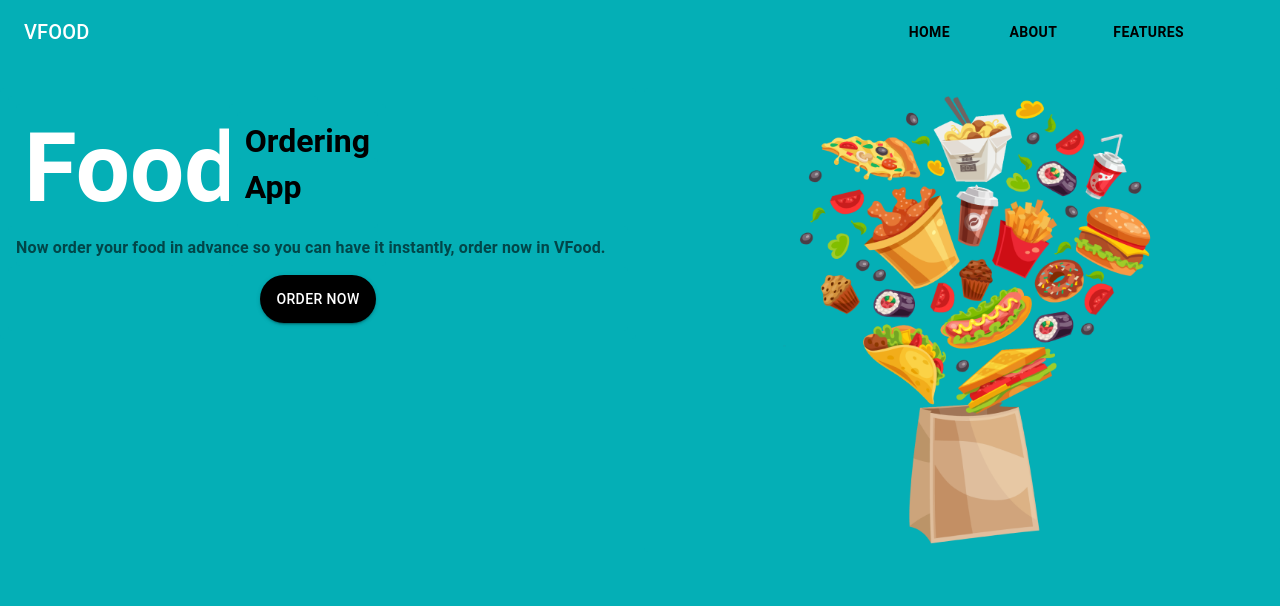
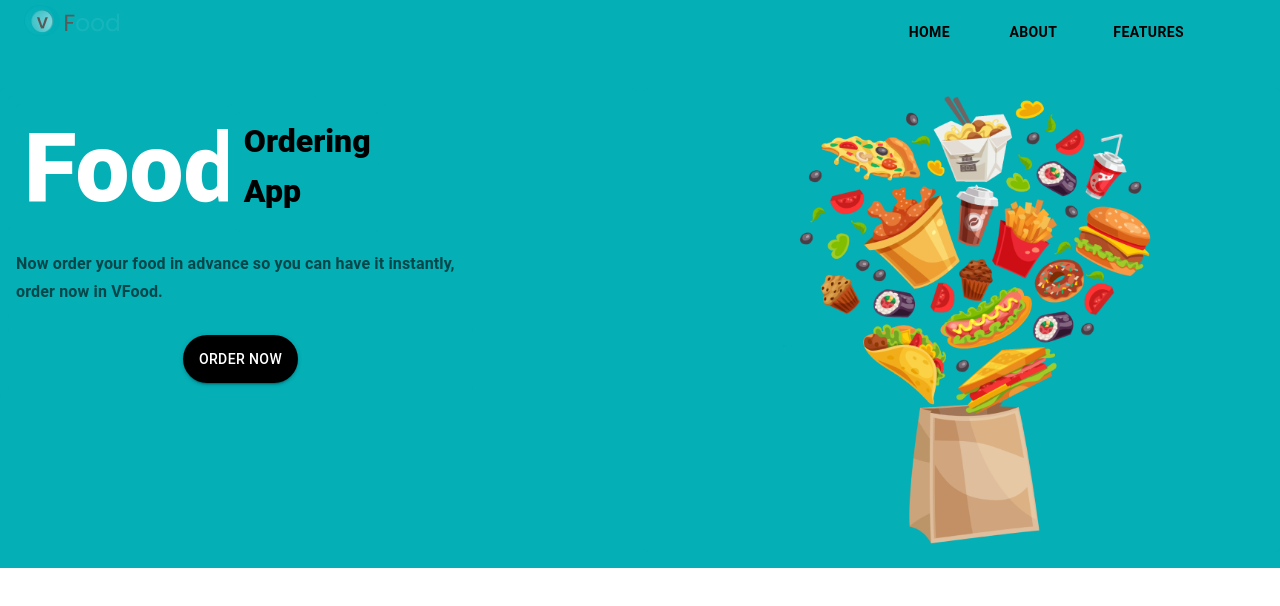
Before and after one commit to Malay-dev/Food-Ordering-System, a React (Create React App) app in the folder client/: page / in a window 1280 px wide. Shown: the top 606 px of the page. Built offline with nearby package versions, Linux system fonts and the light colour scheme.

Commit message:
homepage, restaurant-list page imrpoved

```diff
--- a/client/src/components/home/home/grid-2.jsx
+++ b/client/src/components/home/home/grid-2.jsx
@@ -19,7 +19,7 @@ export default function FullWidthGrid(props) {
           <Item sx={{backgroundColor:"#04AFB6",boxShadow:"none"}}>{props.one}</Item>
         </Grid>
         <Grid item xs={12} md={6} lg={6}>
-          <Item sx={{backgroundColor:"#04AFB6",boxShadow:"none"}}>{props.two}</Item>
+          <Item sx={{backgroundColor:"#04AFB6",boxShadow:"none",marginBottom:"1rem"}}>{props.two}</Item>
         </Grid>
       </Grid>
     </Box>
--- a/client/src/components/home/home/home.jsx
+++ b/client/src/components/home/home/home.jsx
@@ -7,7 +7,7 @@ function HomeSection()
 {
   return(
     <div>
-      <Grid one=<Title/> two=<Illustration/>/>
+      <Grid  one=<Title/> two=<Illustration/>/>
     </div>
   )
 };
--- a/client/src/components/home/home/product-title.jsx
+++ b/client/src/components/home/home/product-title.jsx
@@ -24,24 +24,24 @@ export default function FullWidthGrid(props) {
             {/*internal division with stack */}
             <Stack direction={'row'} spacing={-2.2}>
               {/* first*/}
-              <Item sx={{backgroundColor:"#04AFB6",boxShadow:"none"}}>
-                <Typography variant="h3" gutterBottom sx={{fontWeight:"bold", color:"#ffffff",fontSize:"6rem"}}>
+              <Item sx={{backgroundColor:"#04AFB6",boxShadow:"none",marginTop:"1.5rem"}}>
+                <Typography variant="h3" gutterBottom sx={{fontWeight:"900", color:"#ffffff",fontSize:"6rem"}}>
                   Food
                 </Typography>
               </Item>
 
               {/* second again stack with column direction*/}
               <Item sx={{backgroundColor:"#04AFB6",boxShadow:"none"}}>
-              <Stack direction={'column'} spacing={-3}>
-                <Item sx={{backgroundColor:"#04AFB6",boxShadow:"none"}}>
+              <Stack direction={'column'} spacing={-2.5}>
+                <Item sx={{backgroundColor:"#04AFB6",boxShadow:"none",marginTop:"1.5rem"}}>
                   {/* first*/}
-                  <Typography variant="h5" gutterBottom sx={{color:"#000000",fontWeight:"bold",fontSize:"2rem"}}>
+                  <Typography variant="h5" gutterBottom sx={{color:"#000000",fontWeight:"900",fontSize:"2rem"}}>
                     Ordering
                     </Typography>
                 </Item>
                 <Item sx={{backgroundColor:"#04AFB6",boxShadow:"none"}}>
                   {/* Second*/}
-                  <Typography variant="h5" gutterBottom sx={{color:"#000000",fontWeight:"bold",fontSize:"2rem"}}>
+                  <Typography variant="h5" gutterBottom sx={{color:"#000000",fontWeight:"900",fontSize:"2rem"}}>
                     App
                     </Typography>
                 </Item>
@@ -55,14 +55,15 @@ export default function FullWidthGrid(props) {
       {/*third tag line*/}
       <Grid item xs={12} md={12} lg={12}>
         <Item sx={{backgroundColor:"#04AFB6",boxShadow:"none", marginTop:-6}}>
-        <Typography variant="subtitle1" gutterBottom sx={{fontWeight:"bold"}}>
-          Now order your food in advance so you can have it instantly, order now in VFood.
+        <Typography variant="subtitle1" gutterBottom sx={{fontWeight:"bold",marginTop:"1rem"}}>
+          Now order your food in advance so you can have it instantly,
+          <br/> order now in VFood.
         </Typography>
         </Item>
       </Grid>
       {/*fourth button*/}
-      <Grid item xs={12} md={12} lg={12}>
-        <Item sx={{backgroundColor:"#04AFB6",boxShadow:"none", marginTop:-1, textAlign:"center"}}>
+      <Grid item xs={9} md={9} lg={9}>
+        <Item sx={{backgroundColor:"#04AFB6",boxShadow:"none", marginTop:1, textAlign:"center"}}>
         <Button variant="contained" sx={{backgroundColor:"#000000",borderRadius:6,height:"3rem"}}>
           Order Now</Button>
         </Item>
--- a/client/src/components/navbar/navbar.jsx
+++ b/client/src/components/navbar/navbar.jsx
@@ -32,13 +32,15 @@ function DrawerAppBar(props) {
       onClick={handleDrawerToggle}
       sx={{
         textAlign: "center",
-        backgroundColor: "#04AFB6",
+        backgroundColor:props.drawerColor,
         height: "150vh",
         fontWeight: "bold",
+        color:props.menuItemColor,
+        fontWeight:"boldimportant!"
       }}>
       {/*Logo Name*/}
       <Typography variant="h6" sx={{ my: 4, color: "#ffffff" }}>
-        VFOOD
+        <img src="../../../assets/logo.png"/>
       </Typography>
       <Divider />
       <List sx={{ fontWeight: "bold" }}>
@@ -69,7 +71,7 @@ function DrawerAppBar(props) {
     window !== undefined ? () => window().document.body : undefined;
 
   return (
-    <Box sx={{ display: "flex" }}>
+    <Box sx={{ display: "flex"}}>
       <AppBar
         component="nav"
         sx={{
@@ -90,7 +92,7 @@ function DrawerAppBar(props) {
             variant="h6"
             component="div"
             sx={{ flexGrow: 1, display: { xs: "none", sm: "block" } }}>
-            VFOOD
+            <img src="../../../assets/logo.png"/>
           </Typography>
           {/*Menu list names here */}
           <Box
@@ -99,7 +101,7 @@ function DrawerAppBar(props) {
               <Button
                 key={item}
                 sx={{
-                  color: "#000000!important",
+                  color: props.menuItemColor,
                   marginLeft: 5,
                   fontWeight: "bold",
                 }}>
@@ -135,8 +137,8 @@ function DrawerAppBar(props) {
         component="main"
         sx={{
           backgroundColor: props.bg ? props.bg : "#04AFB6",
-          height: "150vh",
           width: { lg: "100vw" },
+
         }}>
         <Toolbar />
         {/*Body of page*/}
--- a/client/src/components/pages/home.jsx
+++ b/client/src/components/pages/home.jsx
@@ -8,7 +8,7 @@ import * as menu from "../navbar/menu-items.jsx";
 function Home(){
   return(
     <div>
-    <Navbar content={<HomeSection/>} searchBox={null} navItems={menu.homeMenuItems}>
+    <Navbar content={<HomeSection/>} searchBox={null} navItems={menu.homeMenuItems} drawerColor={"#04AFB6"} menuItemColor={"#000000"}>
     </Navbar>
     </div>
   )
--- a/client/src/components/pages/restaurant-list.jsx
+++ b/client/src/components/pages/restaurant-list.jsx
@@ -13,7 +13,11 @@ function RestaurantList() {
         searchBox={<SearchBox />}
         navItems={menu.loggedInMenuItems}
         content={<Restaurant />}
-        bg={"#393939"}></Drawer>
+        bg={"#393939"}
+        drawerColor={"#393939"}
+        menuItemColor={"#ffffff"}>
+        </Drawer>
+
     </div>
   );
 }
```
Also changed, not shown: client/public/assets/logo.png.
